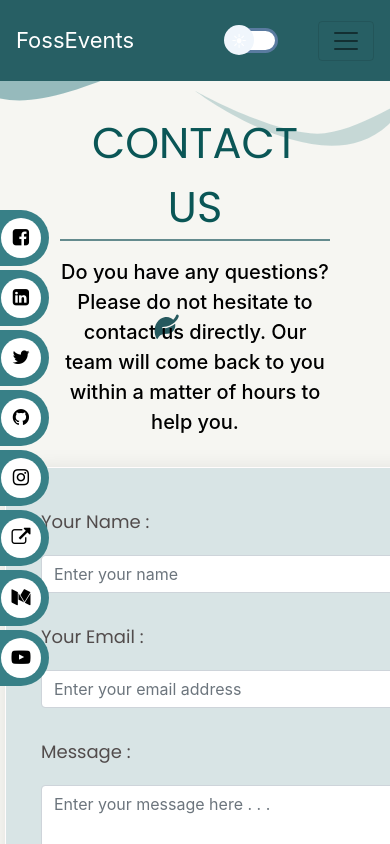
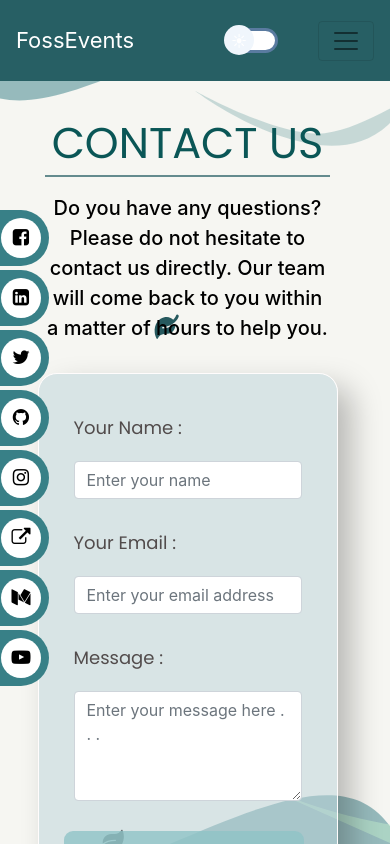
Before and after one commit to Hawkeye2108/Foss-events2.0, a website: page Frontend/pages/contactus.html in a window 390 px wide. Drawn offline with nearby package versions, Linux system fonts and the light colour scheme; files whose address does not match are found by name.

Commit message:
Added responsiveness for smaller device

```diff
--- a/Frontend/css/contactus.css
+++ b/Frontend/css/contactus.css
@@ -1,5 +1,5 @@
 body {
-  background-image: url("../data/img/About\ Us.svg");
+  background-image: url('../data/img/About\ Us.svg');
   background-position: center;
   background-repeat: no-repeat;
   background-size: cover;
@@ -52,8 +52,22 @@ footer {
   align-items: center;
   justify-content: center;
 }
-
-@media (max-width: 1182px) {
+@media (max-width: 600px) {
+  .contact-table {
+    width: 300px;
+  }
+  .btn.btn-md {
+    margin-left: 0px;
+    margin-right: 0px;
+  }
+  #contactus {
+    margin-left: 45px;
+  }
+  #form-footer{
+    padding: 0 !important;
+  }
+}
+@media (max-width: 1000px) {
   #form-footer {
     grid-template-columns: 1fr;
     align-items: center;
@@ -70,7 +84,7 @@ footer {
 .contact-table {
   padding: 10px 25px;
   padding-bottom: 30px;
-  min-width: 450px;
+  /* min-width: 450px; */
   max-width: 500px;
   background-color: rgba(186, 210, 215, 0.5);
 
@@ -85,7 +99,8 @@ footer {
 
 .background-cont {
   background: rgb(246, 231, 231);
-  background: linear-gradient(-20deg,
+  background: linear-gradient(
+    -20deg,
     #6fcc6f,
     #80c580,
     #83c783,
@@ -93,7 +108,8 @@ footer {
     #c8dc9c,
     #65b97a,
     #5cb85c,
-      #54a154);
+    #54a154
+  );
   box-shadow: 6px 7px 12px rgb(123, 146, 123);
   padding: 2%;
   margin-left: 80px;
@@ -133,7 +149,6 @@ footer {
 
 #social-section {
   padding: 70px 0px;
-
 }
 
 #social-section a:hover {
--- a/Frontend/pages/contactus.html
+++ b/Frontend/pages/contactus.html
@@ -79,7 +79,7 @@
       </p>
       <div class="container">
         <div id="form-footer">
-          <div >
+          <div class="form">
             <div class="center-div">
               <div class="contact-table">
                 <form action="https://formspree.io/f/xdoynnyq" method="POST" id="my-form">
```
Lines whose indentation alone changed are shown as unchanged.
